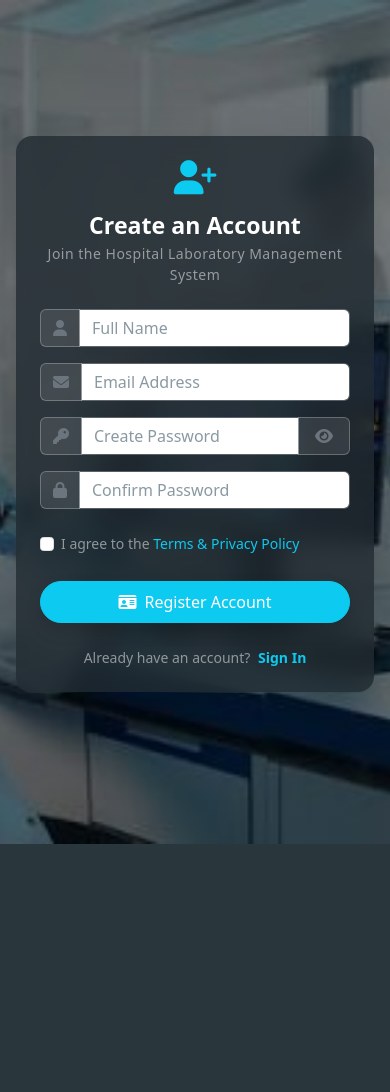
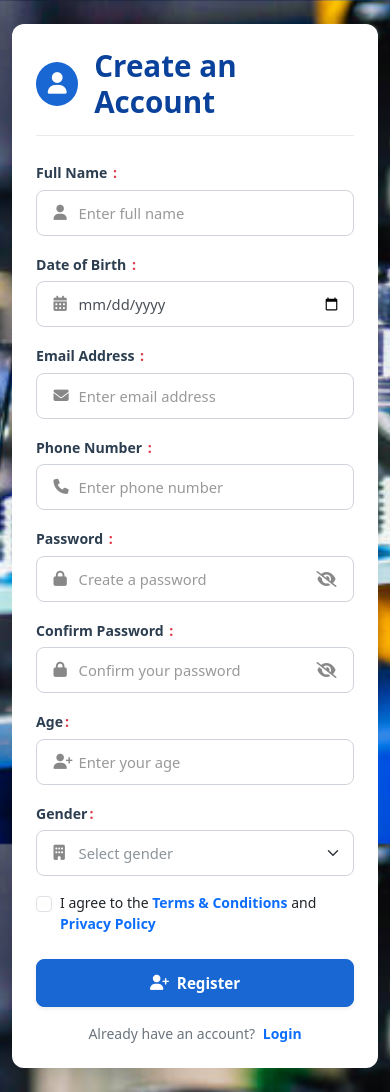
Before and after one commit to Ashagiri/Hos-Lab-Era, a Django app: template core/templates/Register.html in a window 390 px wide. Before the commit the page ends 844 px from the top, so only its background shows below. Run offline with Django 5.2, Linux system fonts and the light colour scheme; the template is opened without the code that fills it, so the values that code supplies are empty; some libraries are stand-ins or nearby versions.

Commit message:
Refactor Register.html for improved layout and styling; add new fields for age, gender, and phone number

```diff
--- a/core/templates/Register.html
+++ b/core/templates/Register.html
@@ -4,125 +4,281 @@
   <head>
     <meta charset="utf-8">
     <meta name="viewport" content="width=device-width, initial-scale=1">
-    <title>HLMS - Create Account</title>
+    <title>HLMS - Registration</title>
     <link href="https://cdn.jsdelivr.net/npm/bootstrap@5.3.3/dist/css/bootstrap.min.css" rel="stylesheet">
     <link rel="stylesheet" href="https://cdnjs.cloudflare.com/ajax/libs/font-awesome/6.6.0/css/all.min.css">
 
     <style>
-      /* Smooth frosted glass backing style */
-      .glass-card {
-        background-color: rgba(33, 43, 49, 0.8) !important;
-        backdrop-filter: blur(12px);
-        -webkit-backdrop-filter: blur(12px);
+      body {
+        background-image: url("{% static 'fff.jpg' %}");
+        background-color: #fdfdfd;
+        background-repeat: no-repeat;
+        background-position: center center;
+        background-size: cover;
+        background-attachment: fixed;
+        font-family: system-ui, -apple-system, "Segoe UI", Roboto, Helvetica, Arial, sans-serif;
       }
 
-      /* Pure custom helper styling for matched placeholders */
-      .form-custom-control::placeholder {
-        color: #8a99a1 !important;
+      .registration-card {
+        max-width: 760px;
+        background: #ffffff;
+        border-radius: 12px;
+        box-shadow: 0 8px 30px rgba(0, 0, 0, 0.08);
+      }
+
+      .header-title {
+        color: #0a429b;
+        font-weight: 700;
+        font-size: 1.85rem;
+      }
+
+      .header-icon {
+        background-color: #1967d2;
+        color: white;
+        width: 44px;
+        height: 44px;
+        border-radius: 50%;
+        display: flex;
+        align-items: center;
+        justify-content: center;
+        font-size: 1.35rem;
+      }
+
+      .form-label {
+        font-weight: 600;
+        color: #2c3e50;
+        font-size: 0.88rem;
+        margin-bottom: 0.4rem;
+      }
+
+      .text-asterisk {
+        color: #dc3545;
+        margin-left: 2px;
+      }
+
+      .input-wrapper {
+        position: relative;
+      }
+
+      .input-wrapper .form-control,
+      .input-wrapper .form-select {
+        padding-left: 2.6rem;
+        border-radius: 8px;
+        border: 1px solid #ced4da;
+        height: 46px;
+        color: #495057;
+        font-size: 0.92rem;
+      }
+
+      .input-wrapper .form-control::placeholder {
+        color: #999999;
+      }
+
+      .input-wrapper .form-select {
+        color: #8c9399;
+      }
+      .input-wrapper .form-select option:not([disabled]) {
+        color: #495057;
+      }
+
+      .input-wrapper .inner-icon {
+        position: absolute;
+        left: 1.1rem;
+        top: 50%;
+        transform: translateY(-50%);
+        color: #888888;
+        z-index: 5;
+        pointer-events: none;
+        font-size: 0.95rem;
+      }
+
+      .password-toggle-btn {
+        position: absolute;
+        right: 1.1rem;
+        top: 50%;
+        transform: translateY(-50%);
+        color: #888888;
+        cursor: pointer;
+        z-index: 5;
+        background: none;
+        border: none;
+        padding: 0;
+      }
+
+      .btn-register {
+        background-color: #1967d2;
+        border-color: #1967d2;
+        height: 48px;
+        border-radius: 8px;
+        font-weight: 600;
+        font-size: 0.95rem;
+      }
+
+      .btn-register:hover {
+        background-color: #1557b5;
+        border-color: #1557b5;
+      }
+
+      .form-check-input:checked {
+        background-color: #1967d2;
+        border-color: #1967d2;
       }
     </style>
   </head>
   <body>
 
-<div class="d-flex justify-content-center align-items-center min-vh-100 px-3 py-5"
-     style="background: linear-gradient(rgba(0, 0, 0, 0.5), rgba(0, 0, 0, 0.5)), url('{% static 'A.jpeg' %}') no-repeat center center/cover;">
+<div class="container d-flex justify-content-center align-items-center min-vh-100 py-4">
+  <div class="registration-card w-100 p-4 p-md-5">
 
-  <div class="card mb-3 shadow-lg border-0 text-white glass-card w-100 rounded-4" style="max-width: 840px;">
-    <div class="row g-0 align-items-center">
-
-      <div class="col-md-5 d-none d-md-block">
-        <img src="{% static 'ddd.jpg' %}" class="img-fluid h-100 object-fit-cover rounded-start-4 opacity-75" alt="Registration Banner" style="min-height: 520px;">
+    <div class="d-flex align-items-center gap-3 pb-3 mb-4 border-bottom border-light-subtle">
+      <div class="header-icon">
+        <i class="fa-solid fa-user"></i>
+      </div>
+      <h1 class="header-title m-0">Create an Account</h1>
     </div>
 
-      <div class="col-md-7">
-        <div class="card-body p-4 p-sm-5 text-center">
-
-          <div class="mb-3">
-            <i class="fa-solid fa-user-plus display-4 text-info"></i>
-          </div>
-
-          <h2 class="text-white fw-bold mb-1 fs-3">Create an Account</h2>
-          <p class="mb-4 text-white-50 small" style="letter-spacing: 0.5px;">Join the Hospital Laboratory Management System</p>
-
+    <!-- Added proper method handling and validation token -->
     <form method="POST">
       {% csrf_token %}
 
-            <div class="input-group mb-3 w-85 mx-auto">
-              <span class="input-group-text bg-white bg-opacity-10 border-white border-opacity-25 text-secondary">
-                <i class="fa-solid fa-user"></i>
-              </span>
-              <input type="text" id="regFullName" class="form-control form-custom-control bg-white bg-opacity-5 border-white border-opacity-25 text-white py-2.5 shadow-none" placeholder="Full Name" required autocomplete="name">
-            </div>
-
-            <div class="input-group mb-3 w-85 mx-auto">
-              <span class="input-group-text bg-white bg-opacity-10 border-white border-opacity-25 text-secondary">
-                <i class="fa-solid fa-envelope"></i>
-              </span>
-              <input type="email" id="regEmailAddress" class="form-control form-custom-control bg-white bg-opacity-5 border-white border-opacity-25 text-white py-2.5 shadow-none" placeholder="Email Address" required autocomplete="email">
-            </div>
-
-            <div class="input-group mb-3 w-85 mx-auto">
-              <span class="input-group-text bg-white bg-opacity-10 border-white border-opacity-25 text-secondary">
-                <i class="fa-solid fa-key"></i>
-              </span>
-              <input type="password" id="regPassword" class="form-control form-custom-control bg-white bg-opacity-5 border-white border-opacity-25 text-white py-2.5 shadow-none" placeholder="Create Password" required>
-              <button class="btn btn-outline-secondary border-white border-opacity-25 bg-white bg-opacity-10 text-secondary px-3" type="button" id="toggleRegPassword">
-                <i class="fa-solid fa-eye" id="regPasswordIcon"></i>
-              </button>
-            </div>
-
-            <div class="input-group mb-4 w-85 mx-auto">
-              <span class="input-group-text bg-white bg-opacity-10 border-white border-opacity-25 text-secondary">
-                <i class="fa-solid fa-lock"></i>
-              </span>
-              <input type="password" id="confirmPassword" class="form-control form-custom-control bg-white bg-opacity-5 border-white border-opacity-25 text-white py-2.5 shadow-none" placeholder="Confirm Password" required>
-            </div>
-
-            <div class="mb-4 text-start w-85 mx-auto small">
-              <div class="form-check">
-                <input class="form-check-input" type="checkbox" id="termsCheck" required>
-                <label class="form-check-label text-white-50" for="termsCheck">
-                  I agree to the <a href="#" class="text-info text-decoration-none fw-medium">Terms & Privacy Policy</a>
-                </label>
+      <div class="row g-3 mb-3">
+        <div class="col-md-6">
+          <label for="regFullName" class="form-label">Full Name <span class="text-asterisk">:</span></label>
+          <div class="input-wrapper">
+            <i class="fa-solid fa-user inner-icon"></i>
+            <input type="text" id="regFullName" class="form-control" placeholder="Enter full name" required autocomplete="name">
           </div>
         </div>
 
-            <div class="d-grid gap-3 w-85 mx-auto">
-              <button class="btn btn-info btn-lg rounded-pill py-2.5 fs-6 fw-medium text-white d-flex align-items-center justify-content-center gap-2 shadow" type="submit">
-                <i class="fa-solid fa-id-card"></i> Register Account
-              </button>
-
-              <div class="mt-2 text-white-50 small">
-                Already have an account?
-                <a href="{% url 'login' %}" class="text-info text-decoration-none fw-bold ms-1">Sign In</a>
+        <div class="col-md-6">
+           <label for="regDOB" class="form-label">Date of Birth <span class="text-asterisk">:</span></label>
+           <div class="input-wrapper">
+             <i class="fa-solid fa-calendar-days inner-icon"></i>
+             <input type="date" id="regDOB" class="form-control" required autocomplete="bday">
+           </div>
         </div>
       </div>
 
+      <div class="row g-3 mb-3">
+        <!-- Email Address -->
+        <div class="col-md-6">
+          <label for="regEmailAddress" class="form-label">Email Address <span class="text-asterisk">:</span></label>
+          <div class="input-wrapper">
+            <i class="fa-solid fa-envelope inner-icon"></i>
+            <input type="email" id="regEmailAddress" class="form-control" placeholder="Enter email address" required autocomplete="email">
+          </div>
+        </div>
+        <!-- Phone Number -->
+        <div class="col-md-6">
+          <label for="regPhone" class="form-label">Phone Number <span class="text-asterisk">:</span></label>
+          <div class="input-wrapper">
+            <i class="fa-solid fa-phone inner-icon"></i>
+            <input type="tel" id="regPhone" class="form-control" placeholder="Enter phone number" required autocomplete="tel">
+          </div>
+        </div>
+      </div>
+
+      <div class="row g-3 mb-3">
+        <!-- Password -->
+        <div class="col-md-6">
+          <label for="regPassword" class="form-label">Password <span class="text-asterisk">:</span></label>
+          <div class="input-wrapper">
+            <i class="fa-solid fa-lock inner-icon"></i>
+            <input type="password" id="regPassword" class="form-control pe-5" placeholder="Create a password" required>
+            <button type="button" class="password-toggle-btn" id="toggleRegPassword">
+              <i class="fa-solid fa-eye-slash" id="regPasswordIcon"></i>
+            </button>
+          </div>
+        </div>
+        <!-- Confirm Password -->
+        <div class="col-md-6">
+          <label for="confirmPassword" class="form-label">Confirm Password <span class="text-asterisk">:</span></label>
+          <div class="input-wrapper">
+            <i class="fa-solid fa-lock inner-icon"></i>
+            <input type="password" id="confirmPassword" class="form-control pe-5" placeholder="Confirm your password" required>
+            <button type="button" class="password-toggle-btn" id="toggleConfirmPassword">
+              <i class="fa-solid fa-eye-slash" id="confirmPasswordIcon"></i>
+            </button>
+          </div>
+        </div>
+      </div>
+
+      <div class="row g-3 mb-3">
+        <!-- Age Field -->
+        <div class="col-md-6">
+          <label for="regAge" class="form-label">Age<span class="text-asterisk">:</span></label>
+          <div class="input-wrapper">
+            <i class="fa-solid fa-user-plus inner-icon"></i>
+            <input type="number" id="regAge" class="form-control" placeholder="Enter your age" required>
+          </div>
+        </div>
+        <!-- Gender Selection -->
+        <div class="col-md-6">
+          <label for="regGender" class="form-label">Gender<span class="text-asterisk">:</span></label>
+          <div class="input-wrapper">
+            <i class="fa-solid fa-building inner-icon"></i>
+            <select id="regGender" class="form-select" required>
+              <option value="" disabled selected hidden>Select gender</option>
+              <option value="male">Male</option>
+              <option value="female">Female</option>
+              <option value="other">Other</option>
+            </select>
+          </div>
+        </div>
+      </div>
+
+      <!-- Consent Agreement -->
+      <div class="mb-4 form-check text-start">
+        <input type="checkbox" class="form-check-input" id="termsCheck" required>
+        <label class="form-check-label text-dark small label-checkbox" for="termsCheck">
+          I agree to the <a href="#" class="text-primary text-decoration-none fw-semibold">Terms & Conditions</a> and <a href="#" class="text-primary text-decoration-none fw-semibold">Privacy Policy</a>
+        </label>
+      </div>
+
+      <!-- Actions Section -->
+      <div class="d-grid gap-3">
+        <button class="btn btn-primary btn-register d-flex align-items-center justify-content-center gap-2 shadow-sm text-white" type="submit">
+          <i class="fa-solid fa-user-plus"></i> Register
+        </button>
+
+        <div class="text-center text-secondary small">
+          Already have an account?
+          <!-- Linked with dynamic Django url routing -->
+          <a href="{% url 'login' %}" class="text-primary text-decoration-none fw-semibold ms-1">Login</a>
+        </div>
+      </div>
     </form>
 
   </div>
 </div>
 
-    </div>
-  </div>
-
-</div>
-
     <script src="https://cdn.jsdelivr.net/npm/bootstrap@5.3.3/dist/js/bootstrap.bundle.min.js"></script>
 
     <script>
-      const regPasswordInput = document.getElementById('regPassword');
-      const confirmPasswordInput = document.getElementById('confirmPassword');
-      const toggleRegPasswordBtn = document.getElementById('toggleRegPassword');
-      const regPasswordIcon = document.getElementById('regPasswordIcon');
+      function bindVisibilityToggle(inputId, toggleId, iconId) {
+        const passwordInput = document.getElementById(inputId);
+        const toggleButton = document.getElementById(toggleId);
+        const iconElement = document.getElementById(iconId);
 
-      toggleRegPasswordBtn.addEventListener('click', function () {
-        const currentType = regPasswordInput.getAttribute('type') === 'password' ? 'text' : 'password';
-        regPasswordInput.setAttribute('type', currentType);
-        confirmPasswordInput.setAttribute('type', currentType);
+        toggleButton.addEventListener('click', function () {
+          const typeAttr = passwordInput.getAttribute('type') === 'password' ? 'text' : 'password';
+          passwordInput.setAttribute('type', typeAttr);
 
-        regPasswordIcon.classList.toggle('fa-eye');
-        regPasswordIcon.classList.toggle('fa-eye-slash');
+          iconElement.classList.toggle('fa-eye-slash');
+          iconElement.classList.toggle('fa-eye');
+        });
+      }
+
+      bindVisibilityToggle('regPassword', 'toggleRegPassword', 'regPasswordIcon');
+      bindVisibilityToggle('confirmPassword', 'toggleConfirmPassword', 'confirmPasswordIcon');
+
+      const selectElements = document.querySelectorAll('.form-select');
+      selectElements.forEach(select => {
+        select.addEventListener('change', function() {
+          if (this.value !== "") {
+            this.style.color = "#495057";
+          }
+        });
       });
     </script>
   </body>
```
Lines whose indentation alone changed are shown as unchanged.
